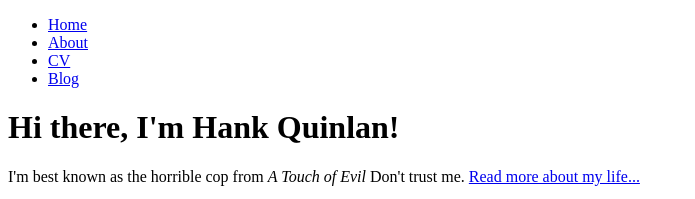
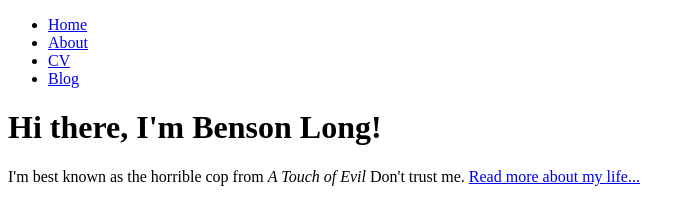
Before and after one commit to benboy13/benlong.github.io, a plain HTML site: page index.html in a window 1280 px wide. Shown: the top 199 px of the page, without its empty margins (0-695 px from the left). Drawn offline with Linux system fonts and the light colour scheme.

Commit message:
Update index.html

```diff
--- a/index.html
+++ b/index.html
@@ -1,7 +1,7 @@
 <!DOCTYPE html>
 <html>
 	<head>
-		<title>Hank Quinlan, Horrible Cop</title>
+		<title>Benson Long</title>
 	</head>
 	<body>
 		<nav>
@@ -14,7 +14,7 @@
 		</nav>
 		<div class="container">
     		<div class="blurb">
-        		<h1>Hi there, I'm Hank Quinlan!</h1>
+        		<h1>Hi there, I'm Benson Long!</h1>
 				<p>I'm best known as the horrible cop from <em>A Touch of Evil</em> Don't trust me. <a href="/about">Read more about my life...</a></p>
     		</div><!-- /.blurb -->
 		</div><!-- /.container -->
```
